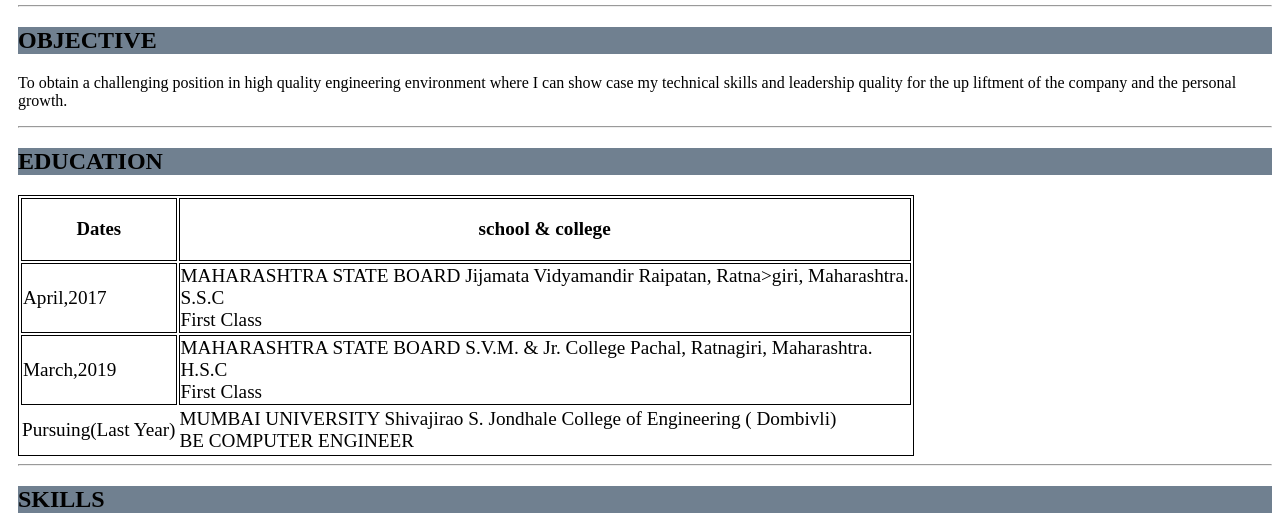
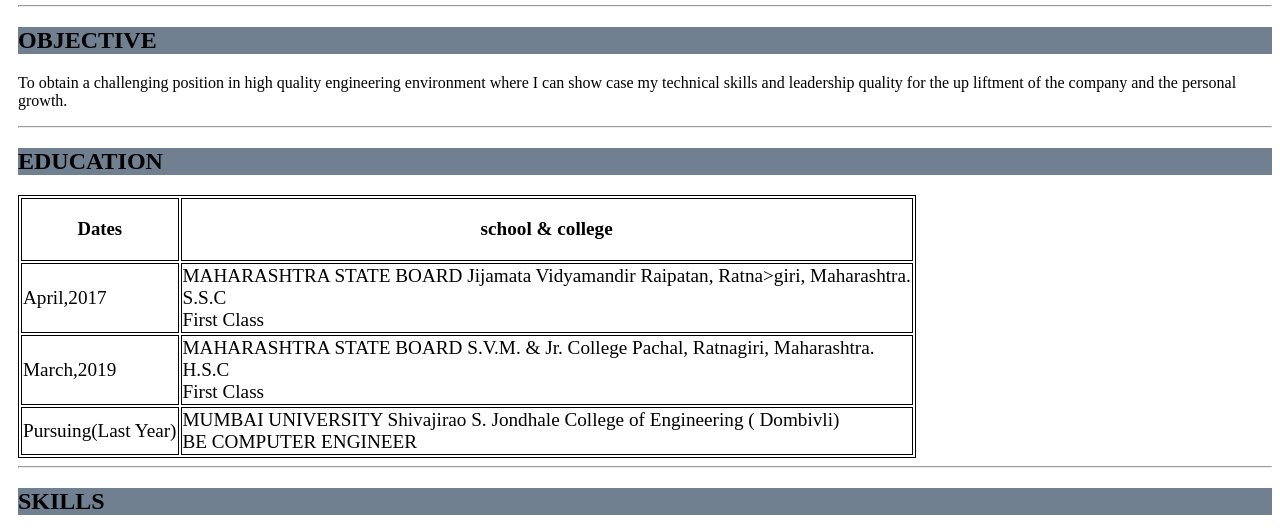
Before and after one commit to Sahils1999/SAHIL_C.V, a plain HTML site: page index.html in a window 1280 px wide. Shown: the part 211-741 px from the top of the page. Drawn offline with Linux system fonts and the light colour scheme.

Commit message:
Update index.html

```diff
--- a/index.html
+++ b/index.html
@@ -61,8 +61,8 @@
 
             </tr>
             <tr>
-                <td><big>Pursuing(Last Year) </big></td>
-                <td><big>MUMBAI UNIVERSITY Shivajirao S. Jondhale College of Engineering (
+                <td class="td2"><big>Pursuing(Last Year) </big></td>
+                <td class="td2"><big>MUMBAI UNIVERSITY Shivajirao S. Jondhale College of Engineering (
                     Dombivli) <br>
                     BE COMPUTER ENGINEER</big>
                     </td>
@@ -92,6 +92,12 @@
         <li>CSS</li>
         <h3>Software Packages </h3>
         <li> Visual Studio Code.</li>
+
+
+
+
+
+
 
         <hr>
 
```
